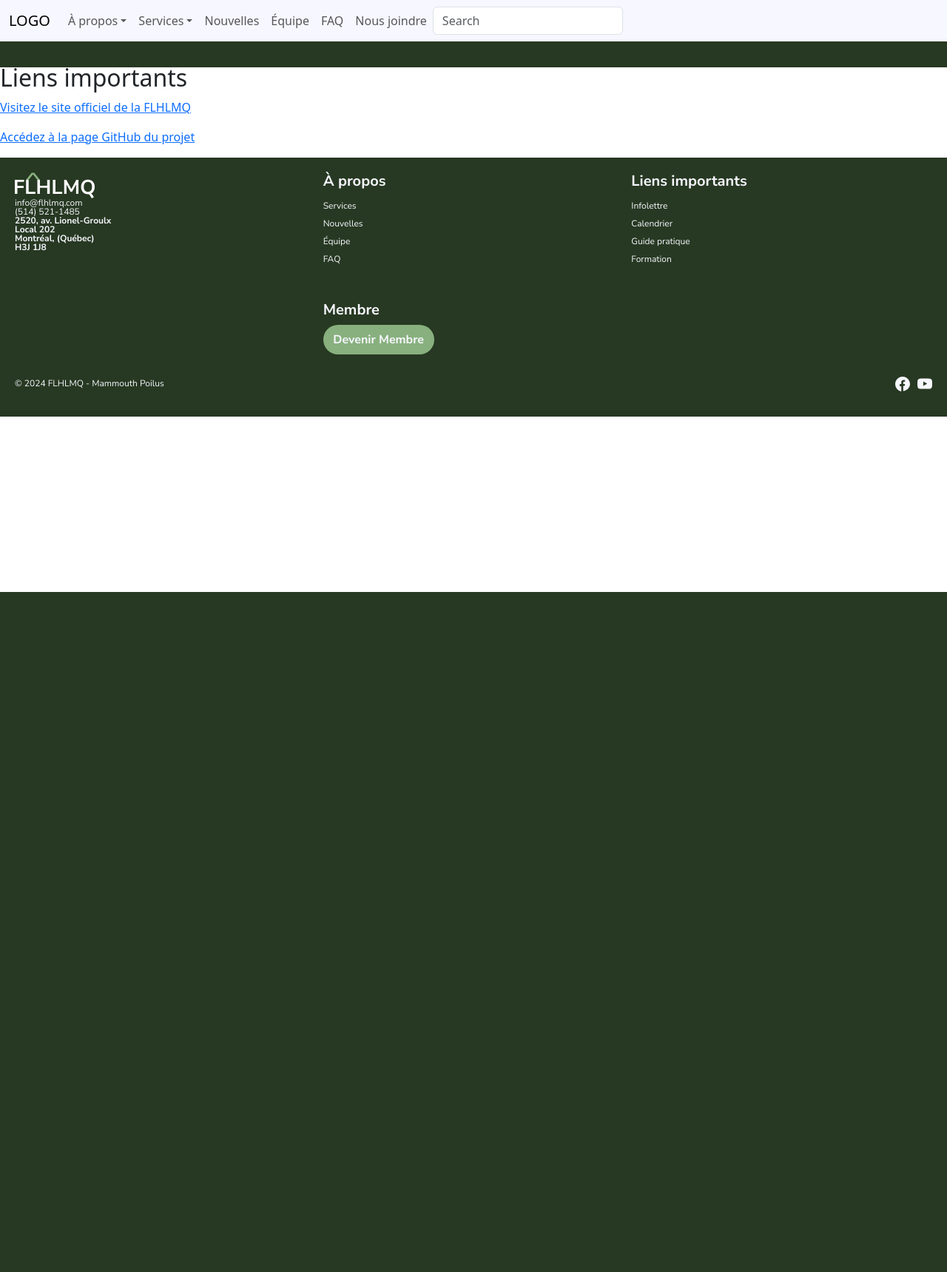
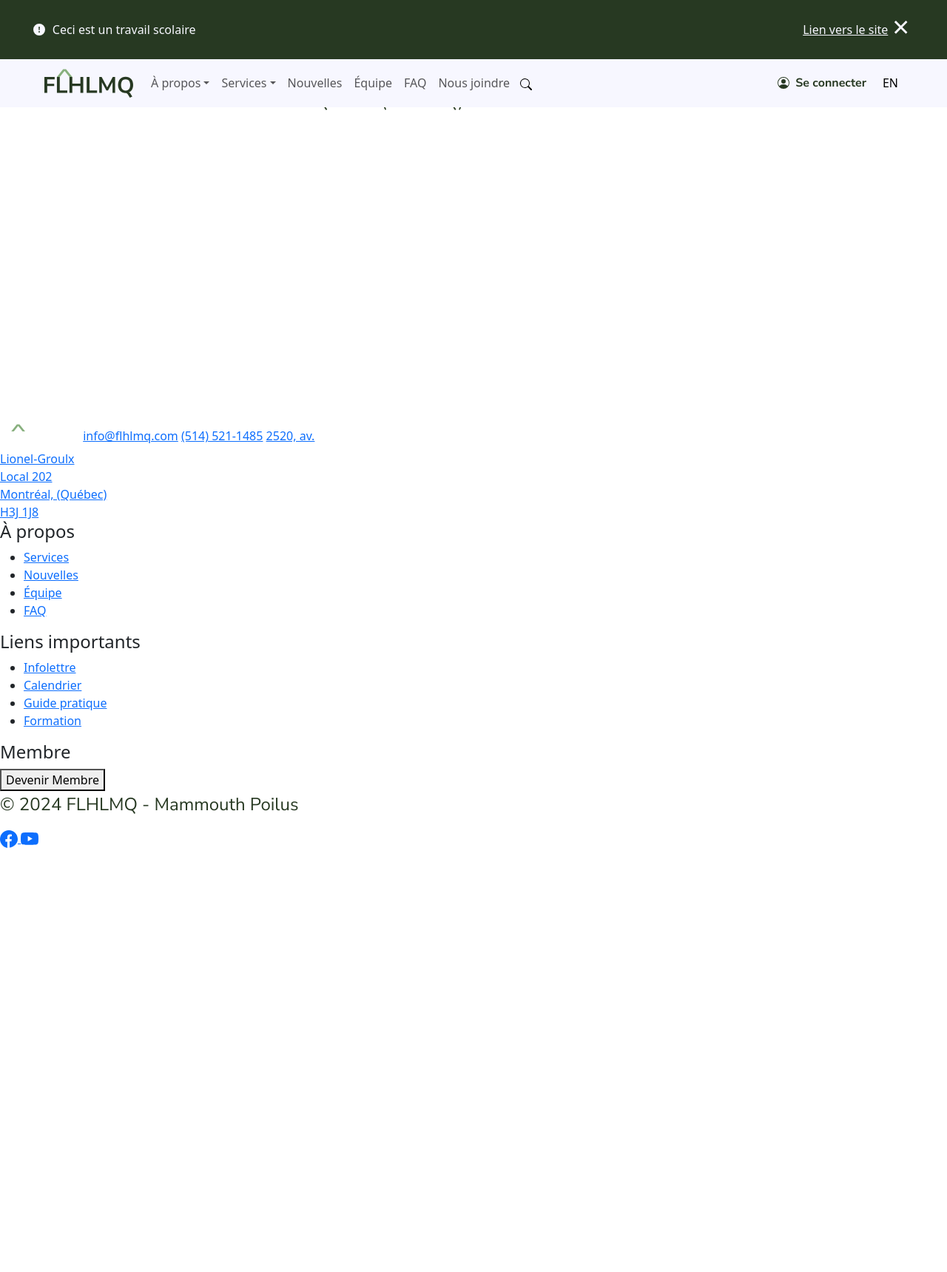
Before and after one commit to rprethi/federation-des-locataires-mammouths-poilues, a PHP site: page / in a window 1280 px wide. Shown: the whole page at 74% size. Before the commit the page ends 800 px from the top, so only its background shows below. Run offline with PHP 8.4, Linux system fonts and the light colour scheme.

Commit message:
Corriger bugs + Ajout nav

```diff
--- a/index.html
+++ b/index.html
@@ -11,63 +11,45 @@
 
 <body>
   <header>
-    <div class="banniere" id="banniere">
-      <span>Ceci est un travail scolaire</span>
-      <span><a href="#">Lien vers le site</a><button id="closeBanner">&times;</button></span>
+    <div class="nav__banniere fixed-top">
+      <span class="nav__banniere-left"> <svg xmlns="http://www.w3.org/2000/svg" width="16" height="16" fill="currentColor" class="bi bi-exclamation-circle-fill" viewBox="0 0 16 16">
+        <path d="M16 8A8 8 0 1 1 0 8a8 8 0 0 1 16 0M8 4a.905.905 0 0 0-.9.995l.35 3.507a.552.552 0 0 0 1.1 0l.35-3.507A.905.905 0 0 0 8 4m.002 6a1 1 0 1 0 0 2 1 1 0 0 0 0-2"/>
+      </svg>Ceci est un travail scolaire</span>
+      <span class="nav__banniere-right"><a target="_blank" href="https://www.flhlmq.com/fr">Lien vers le site</a><button class="banner__close">&times;</button></span>
     </div>
-    <nav class="navbar navbar-light navbar-expand-lg fixed-top" id="navigation">
+    <nav class="navbar navbar-light navbar-expand-lg position-fixed" id="navigation">
       <div class="container-fluid">
-        <a class="navbar-brand" href="#appli">LOGO</a>
-        <button class="navbar-toggler" data-bs-toggle="collapse" data-bs-target="#mainNav" aria-controls="mainNav"
-          aria-expanded="false" aria-label="Affichage/masquage de la navigation">
+        <a class="navbar-brand justify-self-center ms-0 ms-lg-5" href="#">
+          <img src="./sources/logo_fonce.svg" alt="flhlmq" class="nav-logo" />
+        </a>
+        <button class="navbar-toggler" type="button" data-bs-toggle="collapse" data-bs-target="#mainNav"
+          aria-controls="mainNav" aria-expanded="false" aria-label="Toggle navigation">
           <span class="navbar-toggler-icon"></span>
         </button>
-        <div id="mainNav" class="collapse navbar-collapse">
-          <ul class="navbar-nav">
+        <div class="collapse navbar-collapse" id="mainNav">
+          <div class="d-flex justify-content-center flex-column align-items-center flex-lg-row justify-content-lg-between w-100">
+            <div class="d-flex align-items-center justify-content-center">
+              <ul class="navbar-nav me-auto mb-2 mb-lg-0 d-flex text-center">
                 <li class="nav-item dropdown">
                   <a href="#" class="nav-link dropdown-toggle" data-bs-toggle="dropdown">À propos</a>
                   <ul class="dropdown-menu">
-                <li>
-                  <a href="#" class="dropdown-item">Service 1</a>
-                </li>
-                <li>
-                  <a href="#" class="dropdown-item">Service 2</a>
-                </li>
-                <li>
-                  <a href="#" class="dropdown-item">Service 3</a>
-                </li>
-                <li>
-                  <a href="#" class="dropdown-item">Service 4</a>
-                </li>
-                <li>
-                  <a href="#" class="dropdown-item">Service 5</a>
-                </li>
-                <li>
-                  <a href="#" class="dropdown-item">Service 6</a>
-                </li>
+                    <li><a href="#" class="dropdown-item">Service 1</a></li>
+                    <li><a href="#" class="dropdown-item">Service 2</a></li>
+                    <li><a href="#" class="dropdown-item">Service 3</a></li>
+                    <li><a href="#" class="dropdown-item">Service 4</a></li>
+                    <li><a href="#" class="dropdown-item">Service 5</a></li>
+                    <li><a href="#" class="dropdown-item">Service 6</a></li>
                   </ul>
                 </li>
                 <li class="nav-item dropdown">
                   <a href="#" class="nav-link dropdown-toggle" data-bs-toggle="dropdown">Services</a>
                   <ul class="dropdown-menu">
-                <li>
-                  <a href="#" class="dropdown-item">Service 1</a>
-                </li>
-                <li>
-                  <a href="#" class="dropdown-item">Service 2</a>
-                </li>
-                <li>
-                  <a href="#" class="dropdown-item">Service 3</a>
-                </li>
-                <li>
-                  <a href="#" class="dropdown-item">Service 4</a>
-                </li>
-                <li>
-                  <a href="#" class="dropdown-item">Service 5</a>
-                </li>
-                <li>
-                  <a href="#" class="dropdown-item">Service 6</a>
-                </li>
+                    <li><a href="#" class="dropdown-item">Service 1</a></li>
+                    <li><a href="#" class="dropdown-item">Service 2</a></li>
+                    <li><a href="#" class="dropdown-item">Service 3</a></li>
+                    <li><a href="#" class="dropdown-item">Service 4</a></li>
+                    <li><a href="#" class="dropdown-item">Service 5</a></li>
+                    <li><a href="#" class="dropdown-item">Service 6</a></li>
                   </ul>
                 </li>
                 <li class="nav-item">
@@ -83,14 +65,23 @@
                   <a href="#" class="nav-link">Nous joindre</a>
                 </li>
               </ul>
-          <div>
-            <form class="form-inline">
-              <input class="form-control mr-sm-2" type="search" placeholder="Search" aria-label="Search" />
-            </form>
+              <button class="nav-search"><svg xmlns="http://www.w3.org/2000/svg" width="16" height="16" fill="currentColor" class="bi bi-search" viewBox="0 0 16 16">
+                <path d="M11.742 10.344a6.5 6.5 0 1 0-1.397 1.398h-.001q.044.06.098.115l3.85 3.85a1 1 0 0 0 1.415-1.414l-3.85-3.85a1 1 0 0 0-.115-.1zM12 6.5a5.5 5.5 0 1 1-11 0 5.5 5.5 0 0 1 11 0"/>
+              </svg></button>
+            </div>
+            <div class="d-flex">
+              <span class="nav-connection me-3 d-flex align-items-center">
+                <svg xmlns="http://www.w3.org/2000/svg" width="16" height="16" fill="currentColor" class="bi bi-person-circle" viewBox="0 0 16 16">
+                  <path d="M11 6a3 3 0 1 1-6 0 3 3 0 0 1 6 0"/>
+                  <path fill-rule="evenodd" d="M0 8a8 8 0 1 1 16 0A8 8 0 0 1 0 8m8-7a7 7 0 0 0-5.468 11.37C3.242 11.226 4.805 10 8 10s4.757 1.225 5.468 2.37A7 7 0 0 0 8 1"/>
+                </svg>
+                <a class="ms-2" href="#">Se connecter</a>
+              </span>
+              <button class="btn-langue me-5">EN</button>
             </div>
           </div>
         </div>
-      <div>
+      </div>
     </nav>
   </header>
 
--- a/main.js
+++ b/main.js
@@ -1,10 +1,10 @@
-/* ----------- ACCUEIL BANNIÈRE ----------- */
-document.getElementById('closeBanner').addEventListener('click', function() {
-    let banner = document.getElementById('banniere');
+document.querySelector('.banner__close').addEventListener('click', function() {
+    let banner = document.querySelector('.nav__banniere')
+    let nav = document.querySelector('nav')
     banner.style.transform = 'translateY(-100%)';
+    nav.style.top = '0';
     setTimeout(function() {
         banner.style.display = 'none';
         document.body.classList.add('banner-hidden');
     }, 0);
 });
-/* ----------------------------------------- */
--- a/style.css
+++ b/style.css
@@ -1,3 +1,10 @@
+body {
+  background-color: #f7f7ff;
+  display: grid;
+  grid-template-columns: 1fr 1fr 1fr;
+  grid-template-rows: 1fr 1fr 1fr;
+}
+
 @media (min-width: 375px) {
   body {
     min-width: 375px;
@@ -15,11 +22,11 @@
 }
 @font-face {
   font-family: "Nunito";
-  src: url(../sources/fonts/Nunito.ttf) format(truetype);
+  src: url(./sources/fonts/Nunito.ttf) format(truetype);
 }
 @font-face {
   font-family: "Nunito Italic";
-  src: url(../sources/fonts/NunitoItallic.ttf) format(truetype);
+  src: url(./sources/fonts/NunitoItallic.ttf) format(truetype);
 }
 h1 {
   color: #273922;
@@ -48,12 +55,36 @@ h6 {
   font-size: 24px;
 }
 
-#banniere {
+p {
+  font-family: "Nunito";
+  font-size: 24px;
+  text-transform: capitalize;
+  color: #273922;
+}
+
+.btn-filled {
+  border-radius: 50px;
+  background-color: #88b07e;
+  color: inherit;
+  border: none;
+  font-weight: bold;
+  width: 30%;
+  height: 50%;
+  padding: 10px 0;
+}
+
+.btn-langue {
+  background-color: transparent;
+  border: none;
+}
+
+.nav__banniere {
   width: 100%;
+  height: 80px;
   background-color: #273922;
-  display: flex;
-  justify-content: space-between;
-  padding: 10px 20px;
+  display: grid;
+  display: grid;
+  grid-template-columns: 1fr 1fr;
   text-align: center;
   position: fixed;
   top: 0;
@@ -61,57 +92,90 @@ h6 {
   z-index: 999;
   transition: transform 0.4s ease;
 }
-#banniere span,
-#banniere #closeBanner,
-#banniere a {
+.nav__banniere span, .nav__banniere #closeBanner, .nav__banniere a {
   display: flex;
   align-items: center;
   color: #f7f7ff;
 }
-
-#closeBanner {
+.nav__banniere-left {
+  display: flex;
+  justify-content: flex-start;
+  margin-left: 7%;
+}
+.nav__banniere-left svg {
+  margin-right: 10px;
+}
+.nav__banniere-right {
+  display: flex;
+  justify-content: flex-end;
+  margin-right: 7%;
+}
+.nav__banniere .banner__close {
   background: none;
   border: none;
   font-size: 40px;
   padding-bottom: 10px;
+  color: #f7f7ff;
 }
 
 .navbar {
   background-color: #f7f7ff;
+  color: #273922;
   padding: 10px;
   width: 100%;
   position: relative;
-  top: 100px;
+  top: 80px;
   z-index: 998;
-} /*# sourceMappingURL=style.css.map */
+}
+.navbar .navbar-brand {
+  width: 6em;
+}
+.navbar .nav-connection a {
+  font-family: "Nunito";
+  font-weight: bold;
+  font-size: 16px;
+  text-decoration: none;
+  color: #273922;
+}
+.navbar .nav-connection a:focus {
+  color: #c4b091;
+}
+.navbar .nav-connection svg {
+  fill: #273922;
+}
+.navbar .nav-search {
+  border: none;
+  background-color: transparent;
+}
 
-footer {
+.footer {
   display: grid;
   grid-template-columns: 1fr 1fr 1fr;
   grid-template-rows: auto auto 1fr;
   background-color: #273922;
   font-family: "Nunito";
-  column-gap: 10px;
-  padding: 20px 20px;
+  -moz-column-gap: 10px;
+       column-gap: 10px;
+  padding: 20px;
   row-gap: 30px;
 }
-
-.footer-section h4 {
+.footer__section {
+  text-decoration: none;
+}
+.footer__section h4 {
   font-size: 16px;
   font-weight: bold;
   color: #f7f7ff;
 }
-
-.footer-section li a,
-.footer-bottom p,
-.membre {
+.footer__section li a,
+.footer__section .footer__bottom p,
+.footer__section .footer__membre {
   font-size: 12px;
   color: #f7f7ff;
   list-style-type: none;
   text-decoration: none;
 }
-
-.footer-section button {
+.footer__section button {
   border-radius: 50px;
   background-color: #88b07e;
   color: inherit;
@@ -120,51 +184,39 @@ footer {
   width: 119px;
   height: 30px;
 }
-
-.footer-section {
-  text-decoration: none;
+.footer__section ul {
+  list-style: none;
+  padding-left: 0;
+  margin-left: 0;
 }
-
-.social-icons svg {
-  fill: #f7f7ff;
+.footer__section ul li {
+  padding-left: 0;
+  margin-left: 0;
 }
-
-.footer-logo a {
+.footer__logo a {
   color: #f7f7ff;
   text-decoration: none;
   font-size: 12px;
 }
-
-.footer-section ul {
-  list-style: none;
-  padding-left: 0;
-  margin-left: 0;
-}
-
-.footer-section li {
-  padding-left: 0;
-  margin-left: 0;
-}
-
-.logo-footer {
+.footer__logo .logo-footer {
   width: 65px;
   height: 20px;
 }
-
-.addrese {
+.footer__addrese {
   display: block;
   line-height: 1;
   margin: 0;
   padding: 0;
   font-weight: bold;
 }
-
-.footer-bottom {
-  grid-column: 1 / span 2;
+.footer__bottom {
+  grid-column: 1/span 2;
   grid-row: 3;
 }
-
-.footer-social-icons {
+.footer__bottom p {
+  font-size: 12px;
+}
+.footer__social-icons {
   grid-column: 3;
   grid-row: 3;
   display: flex;
@@ -173,20 +225,17 @@ footer {
   gap: 10px;
   margin-top: 0;
 }
-
-.footer-social-icons svg {
+.footer__social-icons svg {
   fill: #f7f7ff;
   height: 21px;
   width: 21px;
 }
-
-.membre {
+.footer__membre {
   grid-column: 2;
   grid-row: 2;
 }
-
-.mail-flhlmq,
-.tel-flhlmq {
+.footer .mail-flhlmq,
+.footer .tel-flhlmq {
   line-height: 1;
   margin: 0;
   padding: 0;
@@ -194,94 +243,68 @@ footer {
 }
 
 @media (min-width: 768px) {
-  .footer-section button {
+  .footer__section button {
     border-radius: 50px;
     width: 150px;
     height: 40px;
     font-size: 16px;
   }
-  footer a {
+  .footer a {
     font-size: 12px !important;
   }
-  .footer-section h4 {
+  .footer__section h4 {
     font-size: 20px;
   }
-
-  .footer-section li {
-    padding-left: 0;
-    margin-left: 0;
+  .footer__section li {
     font-size: 16px;
   }
-
-  .footer-social-icons svg {
+  .footer__social-icons svg {
     width: 20px;
     height: 20px;
   }
-
-  .footer-bottom p {
-    font-size: 12px;
-  }
-
   .logo-footer {
     width: 108px;
     height: 35px;
   }
 }
-
-/*lorsque l'écran est plus de 1440*/
 @media (min-width: 1440px) {
-  footer {
+  .footer {
     grid-template-columns: 1fr 1fr 1fr 1fr;
     grid-template-rows: 1fr 1fr;
     row-gap: 50px;
   }
-
-  .membre {
-    grid-column: 4;
-    grid-row: 1;
-  }
-  .footer-social-icons {
-    grid-column: 4;
-    grid-row: 2;
-    display: flex;
-    justify-content: flex-end;
-    align-items: flex-start;
-    gap: 10px;
-    margin-top: 0;
-  }
-  .footer-bottom {
-    grid-column: 1;
-    grid-row: 2;
-  }
-  .logo-footer {
-    width: 183px;
-    height: 59px;
-  }
-  .footer-section button {
+  .footer__section button {
     width: 200px;
     height: 40px;
     font-size: 16px;
   }
-
-  .footer-section h4 {
+  .footer__membre {
+    grid-column: 4;
+    grid-row: 1;
+  }
+  .footer__social-icons {
+    grid-column: 4;
+    grid-row: 2;
+  }
+  .footer__bottom {
+    grid-column: 1;
+    grid-row: 2;
+  }
+  .footer .logo-footer {
+    width: 183px;
+    height: 59px;
+  }
+  .footer__section h4 {
     font-size: 24px;
   }
-
-  .footer-section li {
-    padding-left: 0;
-    margin-left: 0;
+  .footer__section li {
     font-size: 16px;
   }
-
-  .footer-social-icons svg {
-    fill: #f7f7ff;
+  .footer .footer__social-icons svg {
     height: 24px;
     width: 24px;
   }
-  footer a {
+  .footer footer a {
     font-size: 16px !important;
   }
-  .footer-bottom p {
-    font-size: 16px;
-  }
-}
+}/*# sourceMappingURL=style.css.map */
--- a/style.scss
+++ b/style.scss
@@ -2,3 +2,4 @@
 @use "./partials-scss/typographie";
 @use "./partials-scss/header";
 @use "./partials-scss/buttons";
+@use "./partials-scss/footer";
```
Also changed, not shown: partials-scss/_buttons.scss (+11 -4 lines), partials-scss/_footer.scss (+5 -5 lines), partials-scss/_header.scss (+46 -11 lines), partials-scss/_typographie.scss (+9 -9 lines), partials-scss/_variables.scss (+2 -11 lines), partials-scss/mixins/_lien.scss (+9 -7 lines), partials-scss/mixins/_text.scss (+4 -4 lines), sources/logo_fonce.svg (added), 1 other file. Lines whose indentation alone changed are shown as unchanged.
